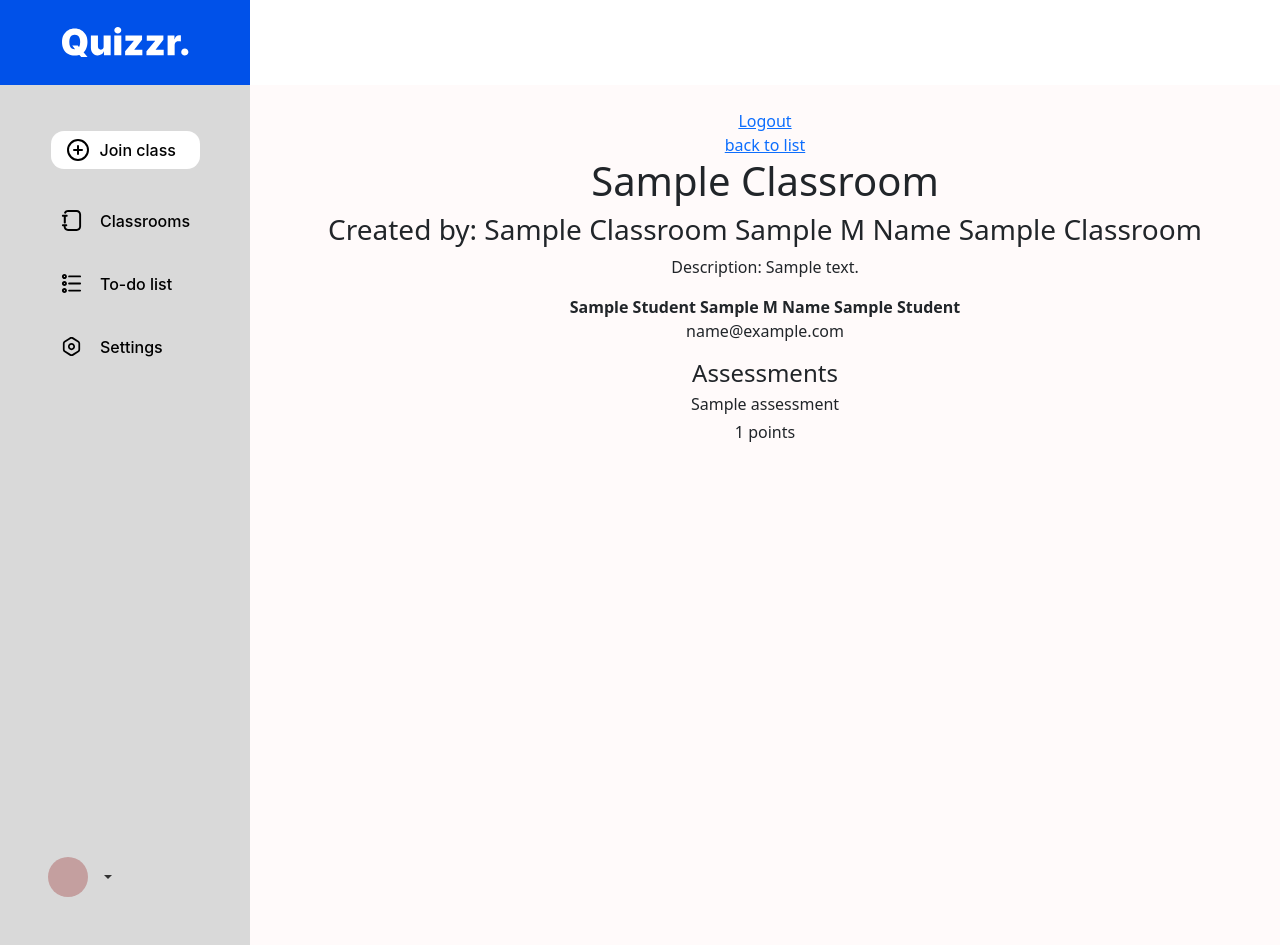
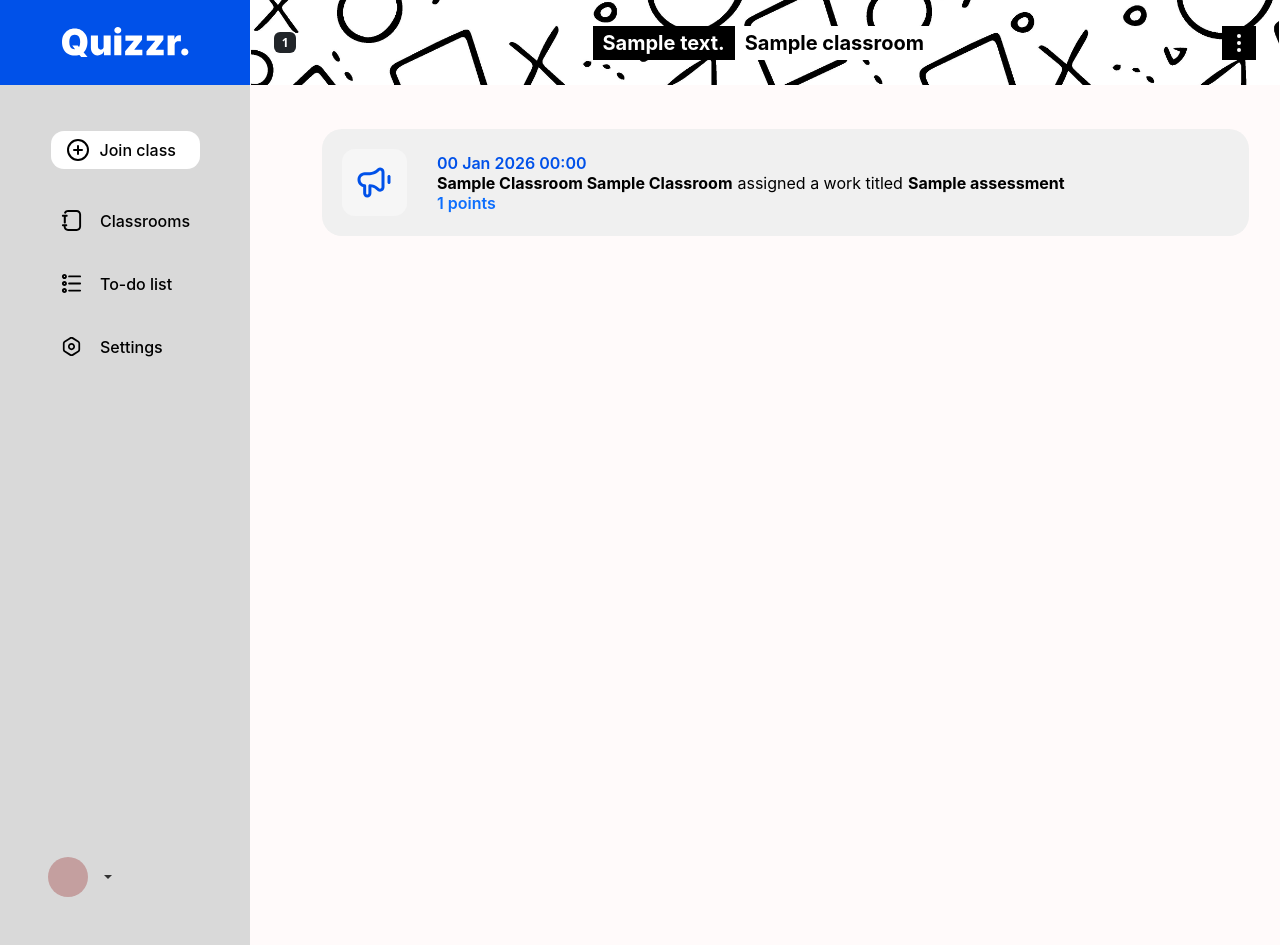
Before and after one commit to rinkaji/Online_Assessment, a Flask app: template app/templates/studentTemplate/class_page.html in a window 1280 px wide. Run offline with Flask 3, Linux system fonts and the light colour scheme; the template is opened without the code that fills it: most values are stand-ins (such as "Sample title", 1, 10 or a date in 2020).

Commit message:
edits on class page + show classes page in student side

```diff
--- /dev/null
+++ b/app/static/css/style-class-page.css
@@ -0,0 +1,140 @@
+.ann-list {
+  display: flex;
+  width: 927px;
+  flex-direction: column;
+  align-items: flex-start;
+  gap: 20px;
+}
+
+.ann-card {
+  display: flex;
+  width: 927px;
+  height: 107px;
+  padding: 20px;
+  align-items: center;
+  gap: 30px;
+  border-radius: 20px;
+  background: #f0f0f0;
+}
+
+.ann-card-info {
+  display: flex;
+  flex-direction: column;
+  align-items: flex-start;
+  flex-shrink: 0;
+  margin: 0;
+}
+
+.ann-card-info h1 {
+  display: flex;
+  align-items: center;
+  gap: 5px;
+  align-self: stretch;
+  color: #000;
+  font-family: Inter;
+  font-size: 16px;
+  font-style: normal;
+  font-weight: 400;
+  line-height: normal;
+  margin: 0;
+}
+
+.ann-card-info h2 {
+  align-self: stretch;
+  color: rgba(0, 0, 0, 0.5);
+  font-family: Inter;
+  font-size: 14px;
+  font-style: normal;
+  font-weight: 400;
+  line-height: normal;
+  margin-bottom: 5px;
+}
+
+.ann-card-info p {
+  color: #0051e9;
+  font-family: Inter;
+  font-size: 16px;
+  font-style: normal;
+  font-weight: 600;
+  line-height: normal;
+  margin: 0;
+}
+
+.ann-card-info span {
+  color: #000;
+  font-family: Inter;
+  font-size: 16px;
+  font-style: normal;
+  font-weight: 500;
+  line-height: normal;
+}
+
+.content-wrapper {
+  width: 100%;
+  max-width: 926px;
+  display: flex;
+  flex-direction: column;
+  align-items: flex-start;
+  padding-top: 20px; /* Reduced from 40px to compensate for larger header */
+}
+
+.title-box {
+  display: flex;
+  align-items: center;
+}
+
+.title {
+  display: flex;
+  padding: 5px 10px;
+  justify-content: center;
+  align-items: center;
+  gap: 10px;
+  background-color: #fff;
+  color: #000;
+  font-family: Inter;
+  font-size: 20px;
+  font-style: normal;
+  font-weight: 700;
+  line-height: normal;
+}
+
+.desc {
+  display: flex;
+  padding: 5px 10px;
+  justify-content: center;
+  align-items: center;
+  gap: 10px;
+  background: #000;
+  color: #fff;
+  font-family: Inter;
+  font-size: 20px;
+  font-style: normal;
+  font-weight: 700;
+  line-height: normal;
+}
+
+.header-text-container {
+  display: flex;
+  width: 1114px;
+  justify-content: space-between;
+  align-items: center;
+}
+
+.view-classmates-btn {
+  display: flex;
+  padding: 5px 5px;
+  justify-content: center;
+  align-items: center;
+  gap: 10px;
+  background: #000;
+  color: #fff;
+  font-family: Inter;
+  font-size: 20px;
+  font-style: normal;
+  font-weight: 700;
+  line-height: normal;
+}
+
+#modalya {
+  font-family: Inter;
+}
--- a/app/templates/base.html
+++ b/app/templates/base.html
@@ -99,7 +99,8 @@
 
       <div class="d-flex flex-column flex-grow-1">
         <header
-          class="top-bar {{ 'bg-transparent border-0' if request.endpoint == 'student_dashboard' }}"
+          class="top-bar {{ 'bg-transparent border-0' if request.endpoint == 'view_classroom' }}"
+          style="{% block topbar_style %}{% endblock %}"
         >
           {% block topbar %}{% endblock %}
         </header>
--- a/app/templates/studentTemplate/class_page.html
+++ b/app/templates/studentTemplate/class_page.html
@@ -1,23 +1,163 @@
-{% extends "base.html" %}
-{% block title %}student view classroom{% endblock %}
+{% extends "base.html" %} {% block title %}View Classroom - {{ classroom.title
+}}{% endblock %}
+
+<!-- eregetg -->
+{% block topbar_style %} background: url('{{ url_for('static',
+filename='images/class-theme/sketch.jpg') }}') center/cover repeat; height:
+85px; {% endblock %}
+
+<!-- weffe -->
+{% block topbar %}
+<div class="header-text-container">
+  <span class="badge bg-dark me-2">{{ classroom.course_id }}</span>
+
+  <div class="title-box">
+    <div class="desc">{{ classroom.description }}</div>
+    <div class="title">{{ classroom.title }}</div>
+  </div>
+
+  <div>
+    <div
+      class="view-classmates-btn"
+      style="cursor: pointer"
+      data-bs-toggle="modal"
+      data-bs-target="#classmatesModal"
+    >
+      <img
+        class="class-theme"
+        src="{{ url_for('static', filename='images/more-icon.svg') }}"
+      />
+    </div>
+  </div>
+</div>
+{% endblock %}
+
+<!-- erfrv -->
 {% block content %}
-{% include "student_header.html" %}
+<link
+  rel="stylesheet"
+  href="{{ url_for('static', filename='css/style-class-page.css') }}"
+/>
 
-<a href="/student/dashboard">back to list</a>
-<h1>{{classroom['title'].title()}}</h1>
-<h3>
-  Created by: {{classroom['f_name'].title()}}
-  {{classroom['m_name'][0].title()}} {{classroom['l_name'].title()}}
-</h3>
-<p>Description: {{classroom['description']}}</p>
+<div class="content-wrapper">
+  <!-- <a
+    href="/student/dashboard"
+    class="text-decoration-none text-primary mb-4 d-inline-block"
+  >
+    <i class="bi bi-arrow-left"></i> back to list
+  </a> -->
 
-{% for student in students %}
-<b>{{student['f_name'].title()}} {{student['m_name'][0].title()}} {{student['l_name'].title()}}</b>
-<p>{{ student['email'] }}</p>
-{% endfor %}
-<h4>Assessments</h4>
-{% for assessment in assessments %}
-  <h6>{{assessment['title']}}</h6>
-  <h6>{{assessment['total_marks']}} points</h6>
-{% endfor %}
+  <div class="ann-list">
+    {% for assessment in assessments %}
+    <div class="ann-card">
+      <div class="ann-icon-box">
+        <img
+          src="{{ url_for('static', filename='images/announcement-icon.svg') }}"
+          alt="icon"
+        />
+      </div>
+
+      <div class="ann-card-info">
+        <p class="ann-date">00 Jan 2026 00:00</p>
+        <h1 class="ann-title">
+          <span class="fw-bold"
+            >{{ classroom['f_name'].title() }} {{ classroom['l_name'].title()
+            }}</span
+          >
+          assigned a work titled <b>{{ assessment['title'] }}</b>
+        </h1>
+        <p class="ann-points text-primary">
+          {{ assessment['total_marks'] }} points
+        </p>
+      </div>
+    </div>
+    {% endfor %}
+  </div>
+</div>
+
+<!-- Modal -->
+<div class="modal fade" id="classmatesModal" tabindex="-1" aria-hidden="true">
+  <div
+    id="modalya"
+    class="modal-dialog modal-dialog-centered modal-dialog-scrollable"
+  >
+    <div class="modal-content" style="border-radius: 20px; border: none">
+      <div class="modal-header border-0 p-4 pb-0">
+        <h5 class="modal-title fw-bold" style="font-size: 24px">People</h5>
+        <button
+          type="button"
+          class="btn-close"
+          data-bs-dismiss="modal"
+          aria-label="Close"
+        ></button>
+      </div>
+
+      <div class="modal-body p-4">
+        <div class="mb-4">
+          <h6 class="text-secondary fw-bold border-bottom pb-2 mb-3">
+            Teacher
+          </h6>
+          <div class="d-flex align-items-center">
+            <div
+              class="profile-pic me-3"
+              style="
+                width: 40px;
+                height: 40px;
+                background-color: #0051e9;
+                color: white;
+              "
+            >
+              {{ classroom['f_name'][0]|upper }}{{ classroom['l_name'][0]|upper
+              }}
+            </div>
+            <div>
+              <div class="fw-semibold" style="font-size: 16px">
+                {{ classroom['f_name'].title() }} {{ classroom['l_name'].title()
+                }}
+              </div>
+              <div class="text-muted" style="font-size: 13px">
+                Class Creator
+              </div>
+            </div>
+          </div>
+        </div>
+
+        <div>
+          <h6 class="text-secondary fw-bold border-bottom pb-2 mb-2">
+            Classmates
+          </h6>
+          <ul class="list-group list-group-flush">
+            {% for student in students %}
+            <li
+              class="list-group-item d-flex align-items-center border-0 px-0 py-2"
+            >
+              <div
+                class="profile-pic me-3"
+                style="
+                  width: 35px;
+                  height: 35px;
+                  font-size: 12px;
+                  background-color: #e9ecef;
+                  color: #495057;
+                "
+              >
+                {{ student['f_name'][0]|upper }}{{ student['l_name'][0]|upper }}
+              </div>
+              <div>
+                <div class="fw-semibold" style="font-size: 15px">
+                  {{ student['f_name'].title() }} {{ student['l_name'].title()
+                  }}
+                </div>
+                <div class="text-muted" style="font-size: 12px">
+                  {{ student['email'] }}
+                </div>
+              </div>
+            </li>
+            {% endfor %}
+          </ul>
+        </div>
+      </div>
+    </div>
+  </div>
+</div>
 {% endblock %}
--- a/app/templates/studentTemplate/student_show_classes_page.html
+++ b/app/templates/studentTemplate/student_show_classes_page.html
@@ -21,7 +21,9 @@ content %}
       <div class="class-info">
         <div class="card-class-title">{{ classroom['description'] }}</div>
         <div class="div-a2">{{ classroom['title'] }}</div>
-        <div class="div-a3">Rhenel Bernisca</div>
+        <div class="div-a3">
+          {{classroom['f_name'].title()}} {{classroom['l_name'].title()}}
+        </div>
       </div>
     </a>
     {% endfor %}
```
Also changed, not shown: app/static/images/announcement-icon.svg (added), app/static/images/more-icon.svg (added).
